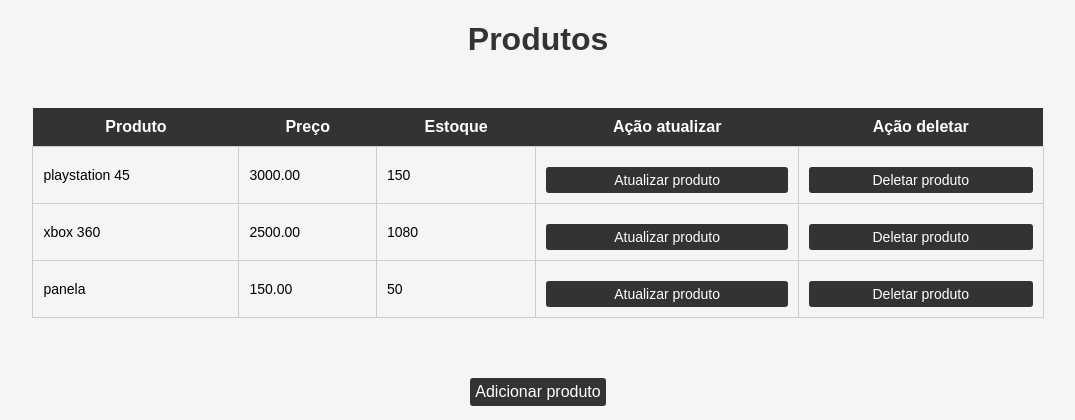
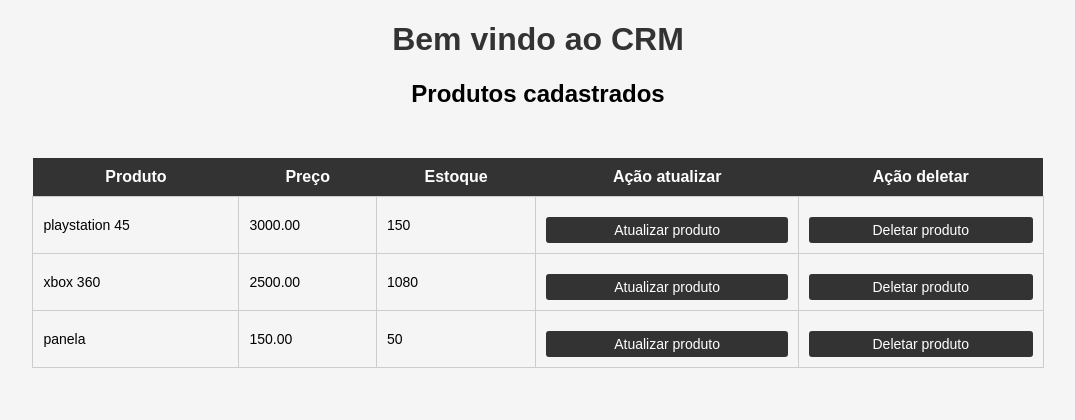
Before and after one commit to taysa-fernandes/crm, a Django app: page / in a window 1280 px wide. Shown: the top 420 px of the page, without its empty margins (102-1177 px from the left). Run offline with Django 3.2, Linux system fonts and the light colour scheme; data comes from the database, SQL or seed files in the repository.

Commit message:
atualizando index

```diff
--- a/core/templates/index.html
+++ b/core/templates/index.html
@@ -9,8 +9,9 @@
     <link rel="stylesheet" href="{% static 'css/estilo.css' %}">
 </head>
 <body>
+    <h1>Bem vindo ao CRM</h1>
     <center>
-    <h1>Produtos</h1>
+    <h2>Produtos cadastrados</h2>
     <table>
         <thead>
             <tr>
```
